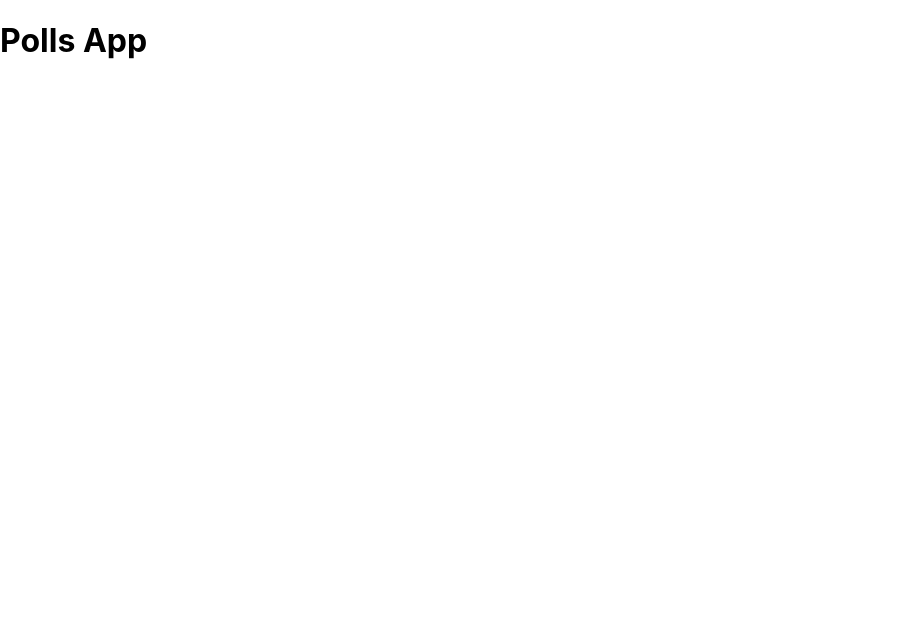
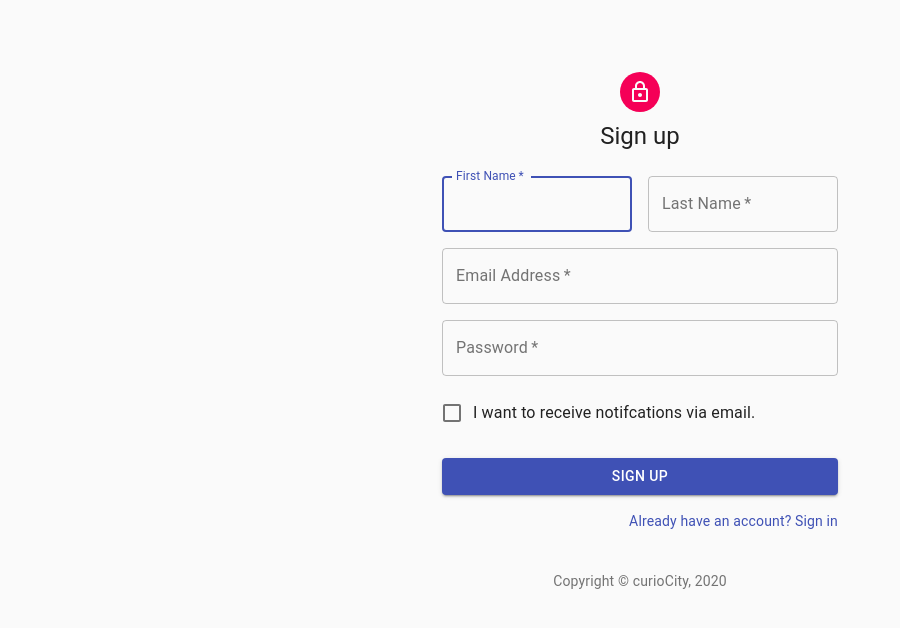
Before and after one commit to Nutlope/polls-app, a React (Create React App) app: page / in a window 1280 px wide. Shown: the top 628 px of the page, without its empty margins (0-900 px from the left). Built offline with nearby package versions, Linux system fonts and the light colour scheme.

Commit message:
added signup page v1

```diff
--- a/package.json
+++ b/package.json
@@ -3,10 +3,14 @@
   "version": "0.1.0",
   "private": true,
   "dependencies": {
+    "@material-ui/core": "^4.10.2",
+    "@material-ui/icons": "^4.9.1",
     "@testing-library/jest-dom": "^4.2.4",
     "@testing-library/react": "^9.5.0",
     "@testing-library/user-event": "^7.2.1",
+    "bootstrap": "^4.5.0",
     "react": "^16.13.1",
+    "react-bootstrap": "^1.0.1",
     "react-dom": "^16.13.1",
     "react-scripts": "3.4.1"
   },
--- a/public/index.html
+++ b/public/index.html
@@ -2,42 +2,22 @@
 <html lang="en">
   <head>
     <meta charset="utf-8" />
-    <link rel="icon" href="%PUBLIC_URL%/favicon.ico" />
+    <link
+      rel="stylesheet"
+      href="https://fonts.googleapis.com/icon?family=Material+Icons"
+    />
     <meta name="viewport" content="width=device-width, initial-scale=1" />
     <meta name="theme-color" content="#000000" />
     <meta
       name="description"
       content="Web site created using create-react-app"
     />
-    <link rel="apple-touch-icon" href="%PUBLIC_URL%/logo192.png" />
-    <!--
-      manifest.json provides metadata used when your web app is installed on a
-      user's mobile device or desktop. See https://developers.google.com/web/fundamentals/web-app-manifest/
-    -->
     <link rel="manifest" href="%PUBLIC_URL%/manifest.json" />
-    <!--
-      Notice the use of %PUBLIC_URL% in the tags above.
-      It will be replaced with the URL of the `public` folder during the build.
-      Only files inside the `public` folder can be referenced from the HTML.
 
-      Unlike "/favicon.ico" or "favicon.ico", "%PUBLIC_URL%/favicon.ico" will
-      work correctly both with client-side routing and a non-root public URL.
-      Learn how to configure a non-root public URL by running `npm run build`.
-    -->
     <title>React App</title>
   </head>
   <body>
     <noscript>You need to enable JavaScript to run this app.</noscript>
     <div id="root"></div>
-    <!--
-      This HTML file is a template.
-      If you open it directly in the browser, you will see an empty page.
-
-      You can add webfonts, meta tags, or analytics to this file.
-      The build step will place the bundled scripts into the <body> tag.
-
-      To begin the development, run `npm start` or `yarn start`.
-      To create a production bundle, use `npm run build` or `yarn build`.
-    -->
   </body>
 </html>
--- a/src/App.js
+++ b/src/App.js
@@ -1,9 +1,11 @@
 import React from "react";
+import SignUp from "./components/SignUp";
+import Home from "./components/Home";
 
 function App() {
   return (
     <div className="App">
-      <h1>Polls App</h1>
+      <SignUp />
     </div>
   );
 }
--- /dev/null
+++ b/src/components/Home.css
@@ -0,0 +1,11 @@
+.homeLogo {
+  margin-left: auto;
+  margin-right: auto;
+  display: block;
+  height: 100px;
+  width: 100px;
+}
+
+.homeText {
+  text-align: center;
+}
--- /dev/null
+++ b/src/components/Home.js
@@ -0,0 +1,17 @@
+import React from "react";
+import "./Home.css";
+
+function Home() {
+  return (
+    <div>
+      <img
+        src="/Assets/sample_logo.png"
+        alt="Powered by curioCity"
+        className="homeLogo"
+      ></img>
+      <h2 className="homeText">curioCity</h2>
+    </div>
+  );
+}
+
+export default Home;
--- /dev/null
+++ b/src/components/SignUp.js
@@ -0,0 +1,135 @@
+import React from "react";
+import Avatar from "@material-ui/core/Avatar";
+import Button from "@material-ui/core/Button";
+import CssBaseline from "@material-ui/core/CssBaseline";
+import TextField from "@material-ui/core/TextField";
+import FormControlLabel from "@material-ui/core/FormControlLabel";
+import Checkbox from "@material-ui/core/Checkbox";
+import Link from "@material-ui/core/Link";
+import Grid from "@material-ui/core/Grid";
+import Box from "@material-ui/core/Box";
+import LockOutlinedIcon from "@material-ui/icons/LockOutlined";
+import Typography from "@material-ui/core/Typography";
+import { makeStyles } from "@material-ui/core/styles";
+import Container from "@material-ui/core/Container";
+
+function Copyright() {
+  return (
+    <Typography variant="body2" color="textSecondary" align="center">
+      {"Copyright © curioCity, 2020"}
+    </Typography>
+  );
+}
+
+const useStyles = makeStyles((theme) => ({
+  paper: {
+    marginTop: theme.spacing(8),
+    display: "flex",
+    flexDirection: "column",
+    alignItems: "center",
+  },
+  avatar: {
+    margin: theme.spacing(1),
+    backgroundColor: theme.palette.secondary.main,
+  },
+  form: {
+    width: "100%", // Fix IE 11 issue.
+    marginTop: theme.spacing(3),
+  },
+  submit: {
+    margin: theme.spacing(3, 0, 2),
+  },
+}));
+
+export default function SignUp() {
+  const classes = useStyles();
+
+  return (
+    <Container component="main" maxWidth="xs">
+      <CssBaseline />
+      <div className={classes.paper}>
+        <Avatar className={classes.avatar}>
+          <LockOutlinedIcon />
+        </Avatar>
+        <Typography component="h1" variant="h5">
+          Sign up
+        </Typography>
+        <form className={classes.form} noValidate>
+          <Grid container spacing={2}>
+            <Grid item xs={12} sm={6}>
+              <TextField
+                autoComplete="fname"
+                name="firstName"
+                variant="outlined"
+                required
+                fullWidth
+                id="firstName"
+                label="First Name"
+                autoFocus
+              />
+            </Grid>
+            <Grid item xs={12} sm={6}>
+              <TextField
+                variant="outlined"
+                required
+                fullWidth
+                id="lastName"
+                label="Last Name"
+                name="lastName"
+                autoComplete="lname"
+              />
+            </Grid>
+            <Grid item xs={12}>
+              <TextField
+                variant="outlined"
+                required
+                fullWidth
+                id="email"
+                label="Email Address"
+                name="email"
+                autoComplete="email"
+              />
+            </Grid>
+            <Grid item xs={12}>
+              <TextField
+                variant="outlined"
+                required
+                fullWidth
+                name="password"
+                label="Password"
+                type="password"
+                id="password"
+                autoComplete="current-password"
+              />
+            </Grid>
+            <Grid item xs={12}>
+              <FormControlLabel
+                control={<Checkbox value="allowExtraEmails" color="primary" />}
+                label="I want to receive notifcations via email."
+              />
+            </Grid>
+          </Grid>
+          <Button
+            type="submit"
+            fullWidth
+            variant="contained"
+            color="primary"
+            className={classes.submit}
+          >
+            Sign Up
+          </Button>
+          <Grid container justify="flex-end">
+            <Grid item>
+              <Link href="#" variant="body2">
+                Already have an account? Sign in
+              </Link>
+            </Grid>
+          </Grid>
+        </form>
+      </div>
+      <Box mt={5}>
+        <Copyright />
+      </Box>
+    </Container>
+  );
+}
```
Also changed, not shown: public/Assets/sample_logo.png (added), 1 other file (tests, documents, lock files or other folders).
